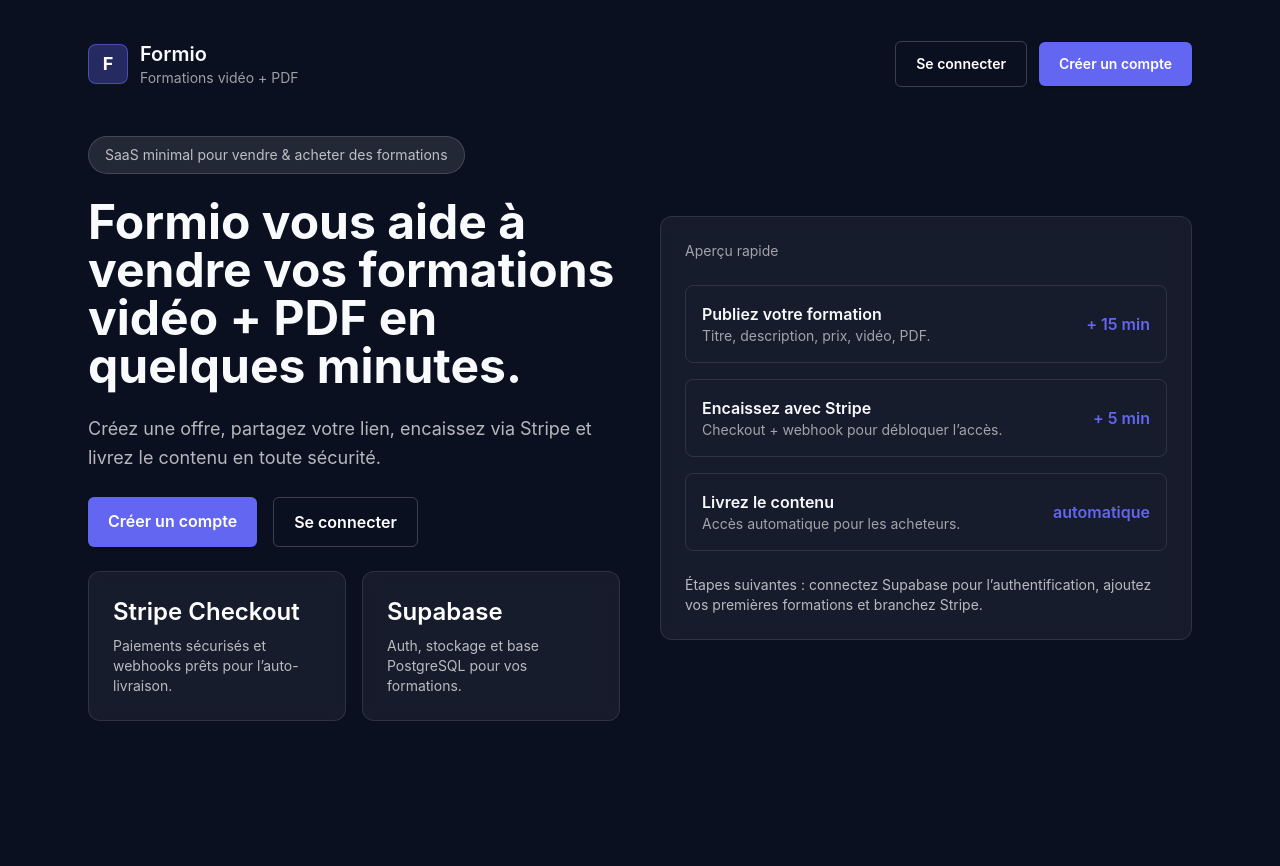
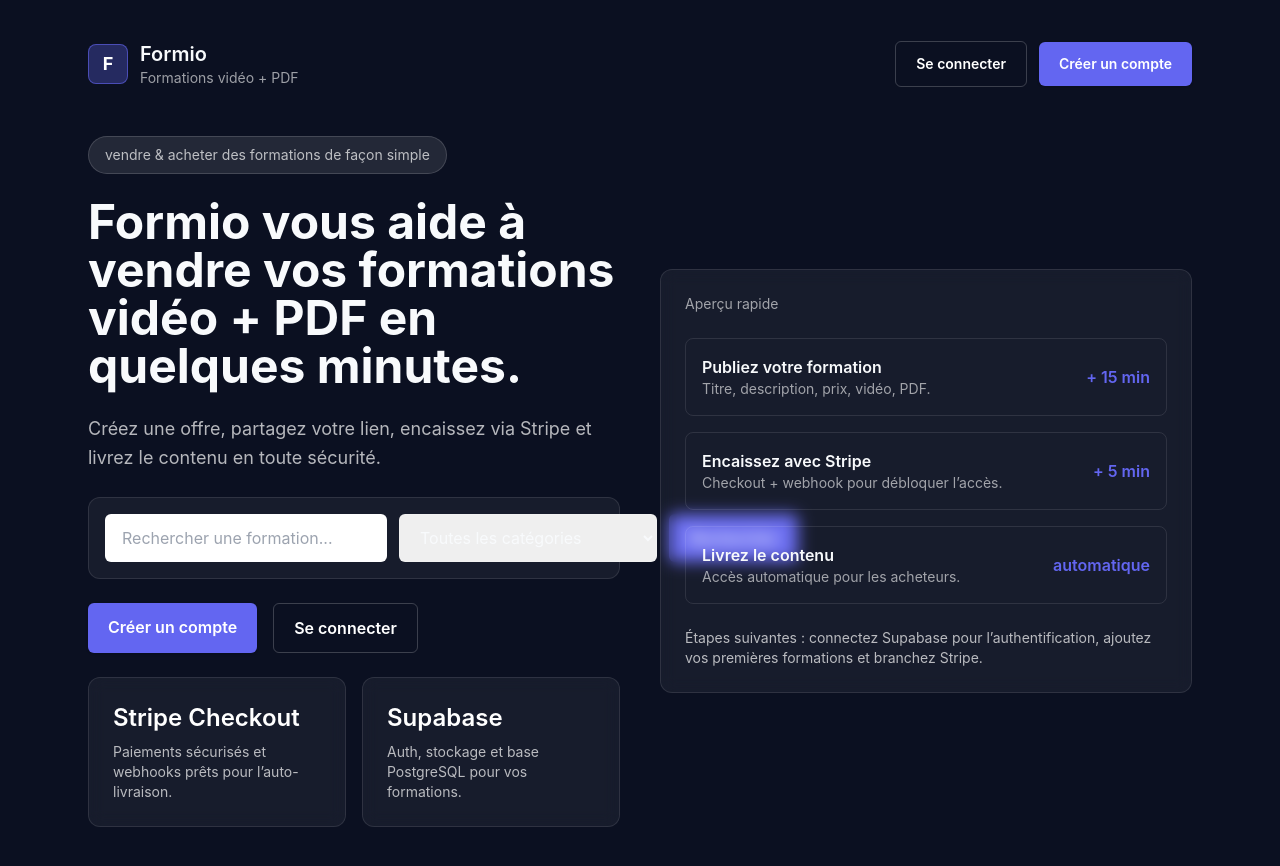
Before and after one commit to Noa-53728/saas-formation-vente-, a Next.js app: page / in a window 1280 px wide. Before the commit the page ends 800 px from the top, so only its background shows below. Built offline with nearby package versions, Linux system fonts and the light colour scheme.

Commit message:
feat: add search bar with category filter on home

```diff
--- a/src/app/page.tsx
+++ b/src/app/page.tsx
@@ -3,14 +3,49 @@
     <div className="grid gap-10 lg:grid-cols-2 items-center">
       <div className="space-y-6">
         <p className="inline-flex items-center rounded-full bg-white/10 px-4 py-2 text-sm text-white/70 border border-white/15">
-          SaaS minimal pour vendre & acheter des formations
+          vendre & acheter des formations de façon simple
         </p>
+
         <h1 className="text-4xl lg:text-5xl font-bold leading-tight">
           Formio vous aide à vendre vos formations vidéo + PDF en quelques minutes.
         </h1>
+
         <p className="text-lg text-white/70 leading-relaxed">
           Créez une offre, partagez votre lien, encaissez via Stripe et livrez le contenu en toute sécurité.
         </p>
+
+        {/* 🔍 BARRE DE RECHERCHE */}
+        <form
+          action="/search"
+          method="GET"
+          className="flex flex-col sm:flex-row gap-3 bg-white/5 border border-white/10 rounded-xl p-4"
+        >
+          <input
+            name="q"
+            placeholder="Rechercher une formation..."
+            className="flex-1 px-4 py-2 rounded-md bg-background border border-white/10"
+          />
+
+          <select
+            name="category"
+            className="px-4 py-2 rounded-md bg-background border border-white/10"
+          >
+            <option value="">Toutes les catégories</option>
+            <option value="business">Business & entrepreneuriat</option>
+            <option value="marketing">Marketing digital</option>
+            <option value="tech">Tech & Digital</option>
+            <option value="education">Éducation</option>
+            <option value="dev_perso">Développement personnel</option>
+            <option value="sport">Sport & Santé</option>
+            <option value="creatif">Créatif</option>
+            <option value="autre">Autre</option>
+          </select>
+
+          <button className="button-primary">
+            Rechercher
+          </button>
+        </form>
+
         <div className="flex flex-wrap gap-4">
           <a className="button-primary" href="/auth/register">
             Créer un compte
@@ -19,44 +54,61 @@
             Se connecter
           </a>
         </div>
+
         <div className="grid grid-cols-2 gap-4 text-sm text-white/70">
           <div className="card">
             <p className="text-2xl font-semibold text-white">Stripe Checkout</p>
-            <p className="mt-2">Paiements sécurisés et webhooks prêts pour l’auto-livraison.</p>
+            <p className="mt-2">
+              Paiements sécurisés et webhooks prêts pour l’auto-livraison.
+            </p>
           </div>
           <div className="card">
             <p className="text-2xl font-semibold text-white">Supabase</p>
-            <p className="mt-2">Auth, stockage et base PostgreSQL pour vos formations.</p>
+            <p className="mt-2">
+              Auth, stockage et base PostgreSQL pour vos formations.
+            </p>
           </div>
         </div>
       </div>
+
       <div className="card space-y-6">
         <p className="text-sm text-white/60">Aperçu rapide</p>
+
         <div className="space-y-4">
           <div className="flex items-center justify-between border border-white/10 rounded-lg p-4">
             <div>
               <p className="font-semibold">Publiez votre formation</p>
-              <p className="text-white/60 text-sm">Titre, description, prix, vidéo, PDF.</p>
+              <p className="text-white/60 text-sm">
+                Titre, description, prix, vidéo, PDF.
+              </p>
             </div>
             <span className="text-accent font-semibold">+ 15 min</span>
           </div>
+
           <div className="flex items-center justify-between border border-white/10 rounded-lg p-4">
             <div>
               <p className="font-semibold">Encaissez avec Stripe</p>
-              <p className="text-white/60 text-sm">Checkout + webhook pour débloquer l’accès.</p>
+              <p className="text-white/60 text-sm">
+                Checkout + webhook pour débloquer l’accès.
+              </p>
             </div>
             <span className="text-accent font-semibold">+ 5 min</span>
           </div>
+
           <div className="flex items-center justify-between border border-white/10 rounded-lg p-4">
             <div>
               <p className="font-semibold">Livrez le contenu</p>
-              <p className="text-white/60 text-sm">Accès automatique pour les acheteurs.</p>
+              <p className="text-white/60 text-sm">
+                Accès automatique pour les acheteurs.
+              </p>
             </div>
             <span className="text-accent font-semibold">automatique</span>
           </div>
         </div>
+
         <p className="text-white/70 text-sm">
-          Étapes suivantes : connectez Supabase pour l’authentification, ajoutez vos premières formations et branchez Stripe.
+          Étapes suivantes : connectez Supabase pour l’authentification,
+          ajoutez vos premières formations et branchez Stripe.
         </p>
       </div>
     </div>
```
